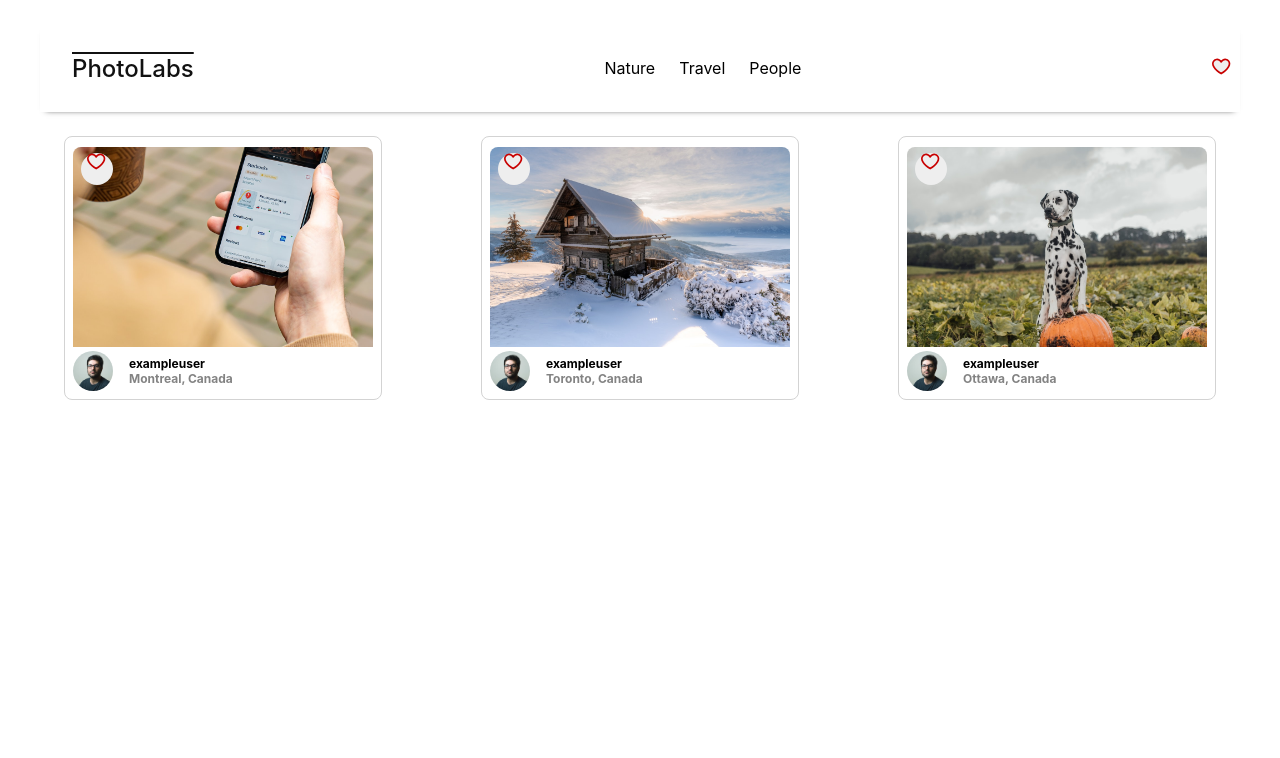
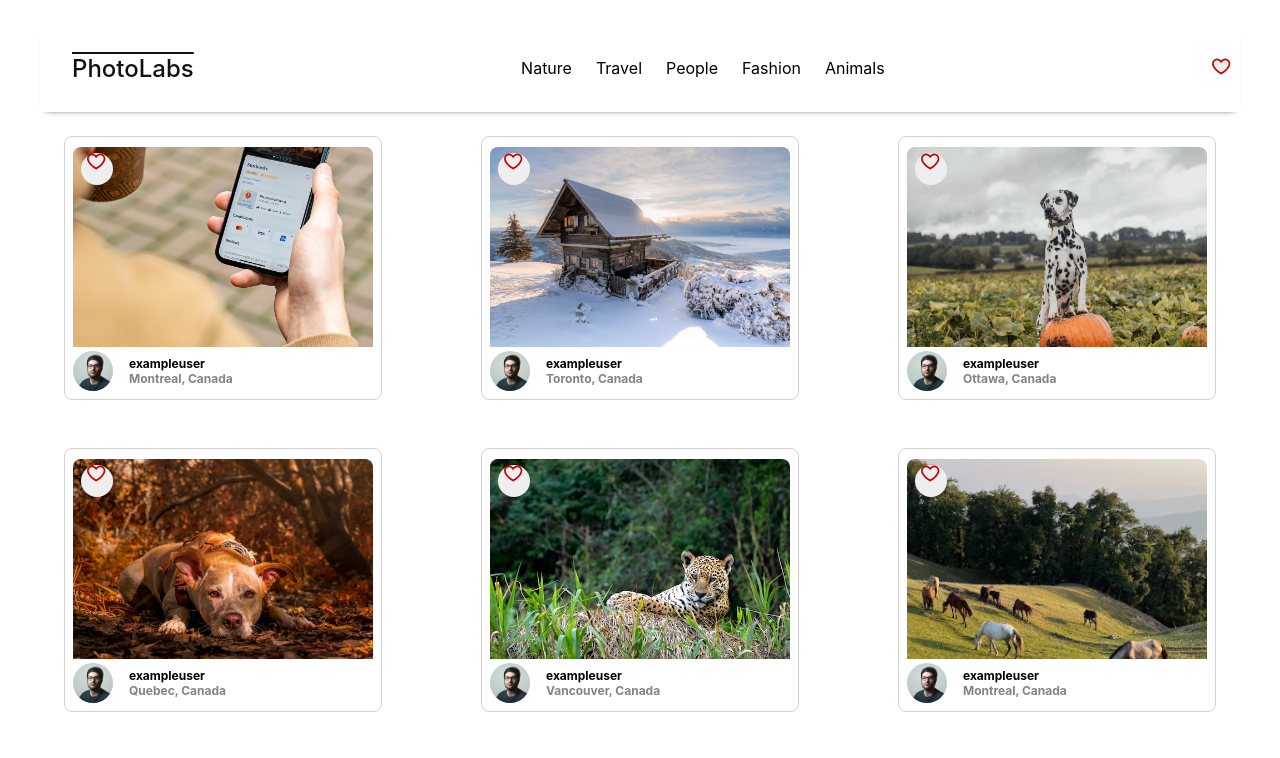
Before and after one commit to amusictheorist/photolabs, a React (Create React App) app in the folder frontend/: page / in a window 1280 px wide. Shown: the top 758 px of the page. Built offline with nearby package versions, Linux system fonts and the light colour scheme; the HTML template or start-up script is replaced by a standard one.

Commit message:
Implement mock data

```diff
--- a/frontend/src/components/PhotoList.jsx
+++ b/frontend/src/components/PhotoList.jsx
@@ -1,65 +1,12 @@
 import React from "react";
-
 import "../styles/PhotoList.scss";
 import PhotoListItem from "./PhotoListItem";
-
-const sampleDataForPhotoList = [
-  {
-    id: "1",
-    location: {
-      city: "Montreal",
-      country: "Canada",
-    },
-    urls: {
-      full: `${process.env.PUBLIC_URL}/Image-1-Full.jpeg`,
-      regular: `${process.env.PUBLIC_URL}/Image-1-Regular.jpeg`,
-    },
-    user: {
-      id: "1",
-      username: "exampleuser",
-      name: "Joe Example",
-      profile: `${process.env.PUBLIC_URL}/profile-1.jpg`,
-    },
-  },
-  {
-    id: "2",
-    location: {
-      city: "Toronto",
-      country: "Canada",
-    },
-    urls: {
-      full: `${process.env.PUBLIC_URL}/Image-2-Full.jpeg`,
-      regular: `${process.env.PUBLIC_URL}/Image-2-Regular.jpeg`,
-    },
-    user: {
-      id: "2",
-      username: "exampleuser",
-      name: "Joe Example",
-      profile: `${process.env.PUBLIC_URL}/profile-1.jpg`,
-    },
-  },
-  {
-    id: "3",
-    location: {
-      city: "Ottawa",
-      country: "Canada",
-    },
-    urls: {
-      full: `${process.env.PUBLIC_URL}/Image-3-Full.jpeg`,
-      regular: `${process.env.PUBLIC_URL}/Image-3-Regular.jpeg`,
-    },
-    user: {
-      id: "3",
-      username: "exampleuser",
-      name: "Joe Example",
-      profile: `${process.env.PUBLIC_URL}/profile-1.jpg`,
-    },
-  },
-];
+import photos from "mocks/photos";
 
 const PhotoList = () => (
+
   <ul className="photo-list">
-    {sampleDataForPhotoList.map((photo) => (
+    {photos.map((photo) => (
       <PhotoListItem key={photo.id} photo={photo} />
     ))}
   </ul>
--- a/frontend/src/components/TopicList.jsx
+++ b/frontend/src/components/TopicList.jsx
@@ -1,30 +1,12 @@
 import React from "react";
-
 import "../styles/TopicList.scss";
 import TopicListItem from "./TopicListItem";
-
-const sampleDataForTopicList = [
-  {
-    id: "1",
-    slug: "topic-1",
-    title: "Nature",
-  },
-  {
-    id: "2",
-    slug: "topic-2",
-    title: "Travel",
-  },
-  {
-    id: "3",
-    slug: "topic-3",
-    title: "People",
-  },
-];
+import topics from "mocks/topics";
 
 const TopicList = () => {
   return (
     <div className="top-nav-bar__topic-list">
-      {sampleDataForTopicList.map((topic) => (
+      {topics.map((topic) => (
         <TopicListItem key={topic.id} topic={topic} />
       ))}
     </div>
```
